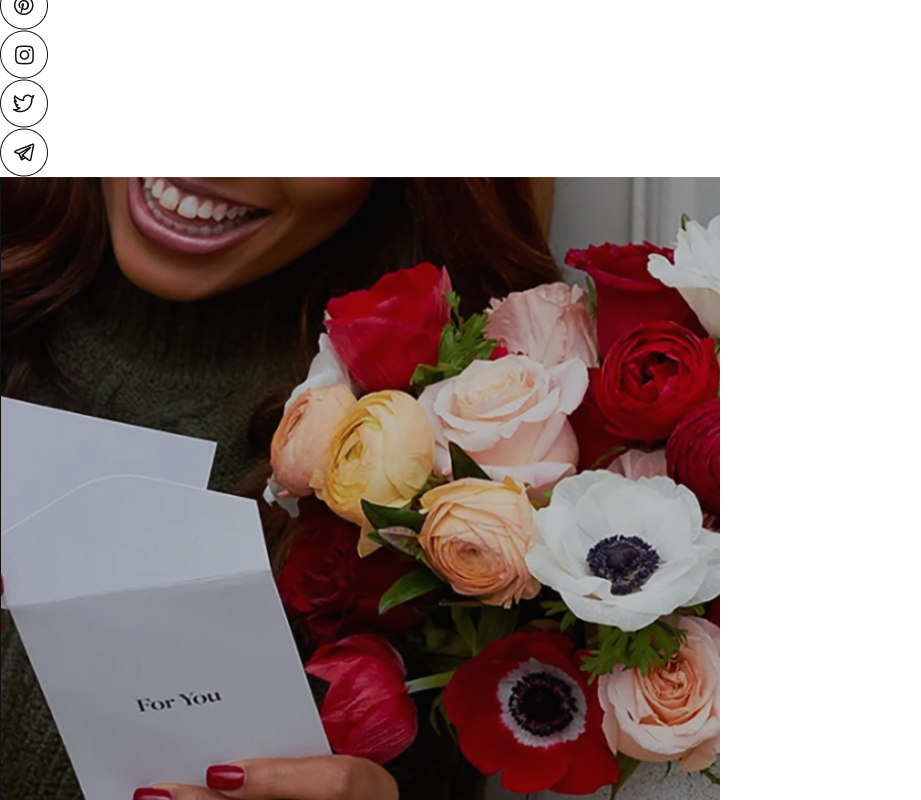
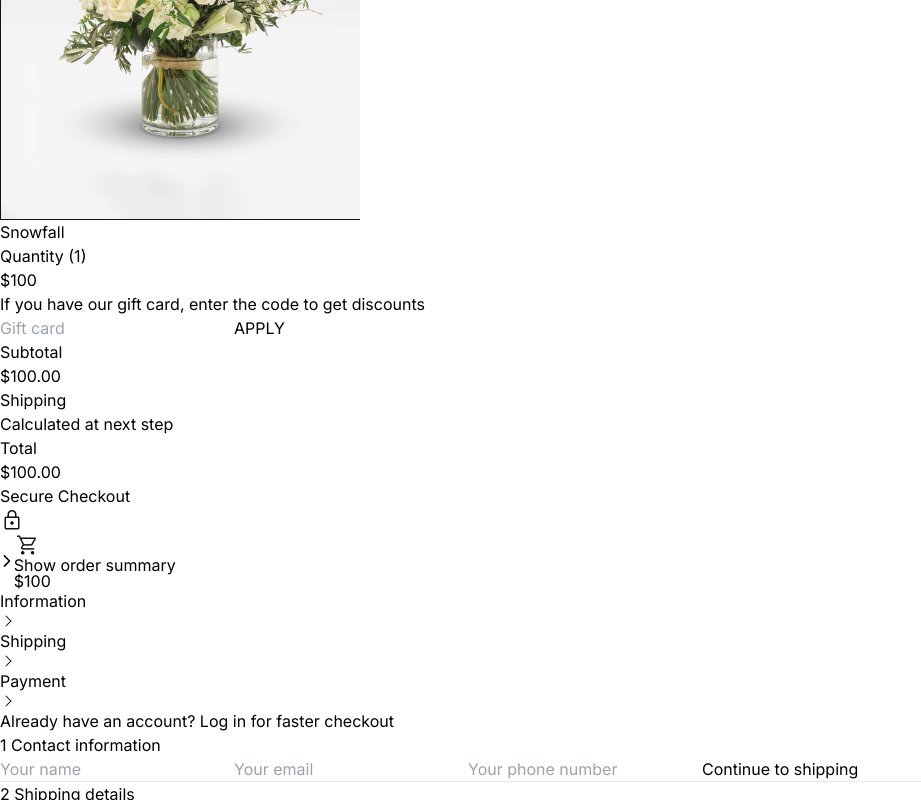
Before and after one commit to devMeno/flower_shop, a React (Vite) app: page /checkout in a window 1280 px wide. Shown: the part 260-1060 px from the top of the page, without its empty margins (0-921 px from the left). Built offline with nearby package versions, Linux system fonts and the light colour scheme.

Commit message:
Finishing with importants screens implementation and starting with pages linking

```diff
--- a/package.json
+++ b/package.json
@@ -14,7 +14,8 @@
     "primereact": "^10.6.4",
     "react": "^18.2.0",
     "react-dom": "^18.2.0",
-    "react-icons": "^5.2.1"
+    "react-icons": "^5.2.1",
+    "react-router-dom": "^6.23.1"
   },
   "devDependencies": {
     "@types/react": "^18.2.66",
--- a/src/App.css
+++ b/src/App.css
@@ -1,3 +1,7 @@
+a{
+    text-decoration: none;
+}
+
 .category{
     background-image: url("/public/images/pictures/category/left colum.png");
     background-repeat: no-repeat;
--- a/src/App.tsx
+++ b/src/App.tsx
@@ -8,15 +8,24 @@ import ProductPrice from "./components/globalComponents/productPrice.tsx";
 import Cart from "./components/globalComponents/cart.tsx";
 import Navbar from "./components/globalComponents/navbar.tsx";
 import Test from "./components/globalComponents/test.tsx";
+import {Routes,Route} from "react-router-dom";
+
+
+import {PaymentStepProvider} from "./contexts/paymentStep.tsx";
 
 
 
 function App() {
 
   return (
-      <>
-		  <AboutUs/>
-      </>
+	  <Routes>
+		  <Route path='/' Component={Home}/>
+		  <Route path='/category' Component={Category}/>
+		  <Route path='/product' Component={Product}/>
+		  <Route path='/subscription' Component={Subscription}/>
+		  <Route path='/aboutUs'  Component={AboutUs}/>
+		  <Route path='/checkout' Component={Checkout}/>
+	  </Routes>
   )
 }
 
--- a/src/components/pagesComponents/home/product.tsx
+++ b/src/components/pagesComponents/home/product.tsx
@@ -1,3 +1,5 @@
+import {useNavigate} from "react-router-dom";
+
 interface Props {
 	flex: string;
 	image: string;
@@ -5,6 +7,12 @@ interface Props {
 
 const Product = (props:Props) => {
 	const {flex, image} = props;
+	const navigate = useNavigate();
+
+	const viewProduct = ()=>{
+		navigate('/product');
+	}
+
 	return (
 		<div className={flex}>
 			<div className={'w-1/2 border-black border-[1px]'}>
@@ -17,7 +25,7 @@ const Product = (props:Props) => {
 				<div className={'h-1/4 relative'}>
 					<div className={'absolute bottom-[15px] w-full'}>
 						<div className={'flex w-fit mx-auto items-center'}>
-							<span className={'font-semibold text-[16px]'}>Shop now</span>
+							<a href="" onClick={viewProduct}><span className={'font-semibold text-[16px]'}>Shop now</span></a>
 							<img src="/public/images/icons/arrow-right.png" alt="" className={'w-[18px] h-[12px] ml-[10px]'}/>
 						</div>
 					</div>
--- a/src/components/pagesComponents/paymentSteps/step1.tsx
+++ b/src/components/pagesComponents/paymentSteps/step1.tsx
@@ -1,6 +1,14 @@
 import { PiCaretRight } from "react-icons/pi";
+import {usePaymentStepState} from "../../../hooks/usePaymentStepState.tsx";
 
 const Step1 = () => {
+
+	const {setPaymentSteps} = usePaymentStepState();
+
+	const handleGoToStep2 = ()=>{
+		setPaymentSteps("step2");
+	}
+
 	return (
 		<div className={'w-full'}>
 			<div className="flex mb-[32px] md:mb-[40px]">
@@ -25,8 +33,8 @@ const Step1 = () => {
 				<input type="text"
 					   className={'w-full px-[10px] md:px-[24px] py-[16px] border-black border-[1px] font-medium text-[16px] mb-[10px]'}
 					   placeholder={'Your phone number'}/>
-				<button
-					className={'w-full md:px-[24px] py-[16px] border-black border-[1px] font-medium text-[16px] bg-black text-white mt-[5px]'}>
+				<button className={'w-full md:px-[24px] py-[16px] border-black border-[1px] font-medium text-[16px] bg-black text-white mt-[5px]'}
+				onClick={handleGoToStep2}>
 					Continue to shipping
 				</button>
 			</form>
--- a/src/components/pagesComponents/paymentSteps/step2.tsx
+++ b/src/components/pagesComponents/paymentSteps/step2.tsx
@@ -1,8 +1,21 @@
 import { PiCaretRight } from "react-icons/pi";
 import { PiCheck } from "react-icons/pi";
 import { RxPencil2 } from "react-icons/rx";
+import {usePaymentStepState} from "../../../hooks/usePaymentStepState.tsx";
 
 const Step2 = () => {
+
+	const {setPaymentSteps} = usePaymentStepState();
+
+
+	const handleGoToStep3 = ()=>{
+		setPaymentSteps("step3")
+	}
+
+	const handleReturnToStep1 = ()=>{
+		setPaymentSteps("step1")
+	}
+
 	return (
 		<div className={'w-full'}>
 			<div className="flex mb-[32px] md:mb-[40px]">
@@ -18,7 +31,7 @@ const Step2 = () => {
 					<PiCheck className={'size-[24px] mr-[5px]'}/>
 					<span className={'text-[18px] font-medium'}>Contact information</span>
 				</div>
-				<button className={'-mt-[20px]'}><RxPencil2 className={'size-[24px] absolute right-0'}/></button>
+				<button className={'-mt-[20px]'} onClick={handleReturnToStep1}><RxPencil2 className={'size-[24px] absolute right-0'}/></button>
 			</div>
 			<div className={'my-[16px] text-[18px] font-medium'}>1 Contact information</div>
 			<form action="" className={'mb-[24px]'}>
@@ -46,8 +59,8 @@ const Step2 = () => {
 					<input type="checkbox" id={'check'} className={'mr-[5px] size-[24px]'}/>
 					<label htmlFor={'check'} className={'font-medium text-[14px]'} >I don't know the address, please call the recipient.</label>
 				</div>
-				<button
-					className={'w-full md:px-[24px] py-[16px] border-black border-[1px] font-medium text-[16px] bg-black text-white mt-[5px]'}>
+				<button className={'w-full md:px-[24px] py-[16px] border-black border-[1px] font-medium text-[16px] bg-black text-white mt-[5px]'}
+				onClick={handleGoToStep3}>
 					Continue to Payment
 				</button>
 			</form>
--- a/src/components/pagesComponents/paymentSteps/step3.tsx
+++ b/src/components/pagesComponents/paymentSteps/step3.tsx
@@ -1,8 +1,20 @@
 import { PiCaretRight } from "react-icons/pi";
 import { PiCheck } from "react-icons/pi";
 import { RxPencil2 } from "react-icons/rx";
+import {usePaymentStepState} from "../../../hooks/usePaymentStepState.tsx";
 
 const Step3 = () => {
+
+	const {setPaymentSteps} = usePaymentStepState();
+
+	const handleReturnToStep1 = ()=>{
+		setPaymentSteps("step1")
+	}
+
+	const handleReturnToStep2 = ()=>{
+		setPaymentSteps("step2")
+	}
+
 	return (
 		<div className={'w-full'}>
 			<div className="flex mb-[32px] md:mb-[40px]">
@@ -18,14 +30,14 @@ const Step3 = () => {
 					<PiCheck className={'size-[24px] mr-[5px]'}/>
 					<span className={'text-[18px] font-medium'}>Contact information</span>
 				</div>
-				<button className={'-mt-[20px]'}><RxPencil2 className={'size-[24px] absolute right-0'}/></button>
+				<button className={'-mt-[20px]'} onClick={handleReturnToStep1}><RxPencil2 className={'size-[24px] absolute right-0'}/></button>
 			</div>
 			<div className={'flex border-black border-b-[1px] pb-[24px] relative'}>
 				<div className={'flex'}>
 					<PiCheck className={'size-[24px] mr-[5px]'}/>
 					<span className={'text-[18px] font-medium'}>Shipping details</span>
 				</div>
-				<button className={'-mt-[20px]'}><RxPencil2 className={'size-[24px] absolute right-0'}/></button>
+				<button className={'-mt-[20px]'} onClick={handleReturnToStep2}><RxPencil2 className={'size-[24px] absolute right-0'}/></button>
 			</div>
 			<div className={'my-[16px] text-[18px] font-medium'}>3 Payment</div>
 			<div className={'my-[16px] text-[16px] font-medium'}>Pay by card. Your payment is secure.</div>
--- /dev/null
+++ b/src/contexts/paymentStep.tsx
@@ -0,0 +1,14 @@
+import {createContext,useState} from "react";
+
+export const PaymentStepContext = createContext({
+	paymentSteps: "step1",
+	setPaymentSteps: () => {}
+});
+
+export const PaymentStepProvider = ({children}) => {
+	const [paymentSteps, setPaymentSteps] = useState("step1");
+
+	return <PaymentStepContext.Provider value={{paymentSteps , setPaymentSteps}}>
+		{children}
+	</PaymentStepContext.Provider>
+}
--- /dev/null
+++ b/src/hooks/usePaymentStepState.tsx
@@ -0,0 +1,4 @@
+import {useContext} from "react";
+import {PaymentStepContext} from "../contexts/paymentStep.tsx";
+
+export const usePaymentStepState = () => useContext(PaymentStepContext)
--- a/src/main.tsx
+++ b/src/main.tsx
@@ -1,10 +1,16 @@
 import React from 'react'
 import ReactDOM from 'react-dom/client'
+import {BrowserRouter} from "react-router-dom";
 import App from './App.tsx'
+import {PaymentStepProvider} from "./contexts/paymentStep.tsx";
 import './index.css'
 
 ReactDOM.createRoot(document.getElementById('root')!).render(
   <React.StrictMode>
-    <App />
+      <BrowserRouter>
+          <PaymentStepProvider>
+              <App />
+          </PaymentStepProvider>
+      </BrowserRouter>
   </React.StrictMode>,
 )
--- a/src/pages/checkout.tsx
+++ b/src/pages/checkout.tsx
@@ -4,23 +4,16 @@ import Step3 from "../components/pagesComponents/paymentSteps/step3.tsx";
 import { Accordion, AccordionTab } from 'primereact/accordion';
 import Footer from "../components/globalComponents/footer.tsx";
 import Navbar from "../components/globalComponents/navbar.tsx";
-import {useState} from "react";
+import {usePaymentStepState} from "../hooks/usePaymentStepState.tsx";
 
 
 const Checkout = () => {
-	const [step, setStep] = useState("step1");
 
-	const goToStep1 = () => {
-		setStep("step1");
-	}
-	const goToStep2 = () => {
-		setStep("step2");
-	}
-	const goToStep3 = () => {
-		setStep("step3");
-	}
+	const {paymentSteps} = usePaymentStepState();
+
 	return (
 		<div>
+			<Navbar/>
 			<div className={'xl:flex xl:flex-row-reverse'}>
 				<div className={'hidden xl:block xl:w-1/2 border-[1px] border-black py-[40px] px-[16px] md:py-[40px] md:px-[80px] bg-[#F5F5F7]'}>
 					<div className="relative h-full">
@@ -72,7 +65,7 @@ const Checkout = () => {
 
 				<div className={'block xl:hidden xl:w-1/2 border-[1px] border-black py-[40px] px-[16px] md:py-[40px] md:px-[80px] bg-[#F5F5F7]'}>
 					<div className="card">
-						<Accordion activeIndex={0}>
+						<Accordion activeIndex={1}>
 							<AccordionTab
 								header={
 									<span className="flex align-items-center gap-2 w-full">
@@ -141,7 +134,9 @@ const Checkout = () => {
 				</div>
 
 				<div className={'xl:w-1/2 border-[1px] border-black py-[40px] px-[16px] md:py-[40px] md:px-[80px]'}>
-					<Step3/>
+					{paymentSteps === "step1" ? <Step1/> : null}
+					{paymentSteps === "step2" ? <Step2/> : null}
+					{paymentSteps === "step3" ? <Step3/> : null}
 				</div>
 			</div>
 
```
Also changed, not shown: 1 other file (tests, documents, lock files or other folders).
